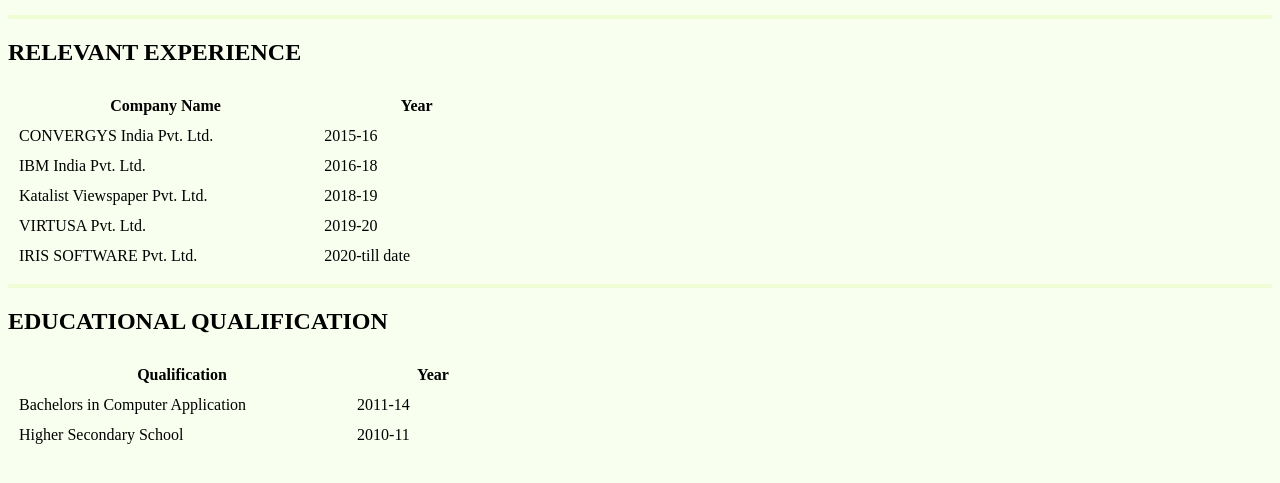
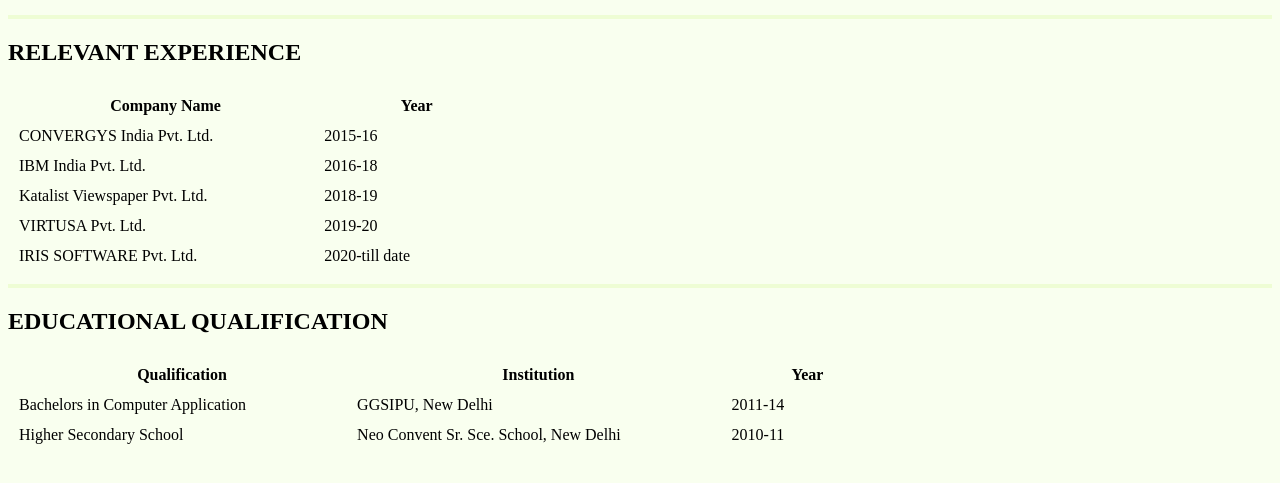
Before and after one commit to MSP612/My-Resume, a plain HTML site: page index.html in a window 1280 px wide. Shown: the part 229-712 px from the top of the page. Drawn offline with Linux system fonts and the light colour scheme.

Commit message:
new updates

```diff
--- a/index.html
+++ b/index.html
@@ -67,14 +67,17 @@
 <table>
     <tr>
         <th>Qualification</th>
+        <th>Institution</th>
         <th>Year</th>
     </tr>
     <tr>
         <td>Bachelors in Computer Application</td>
+        <td>GGSIPU, New Delhi</td>
         <td>2011-14</td>
     </tr>
     <tr>
         <td>Higher Secondary School</td>
+        <td>Neo Convent Sr. Sce. School, New Delhi</td>
         <td>2010-11</td>
     </tr>
 </table>
```
